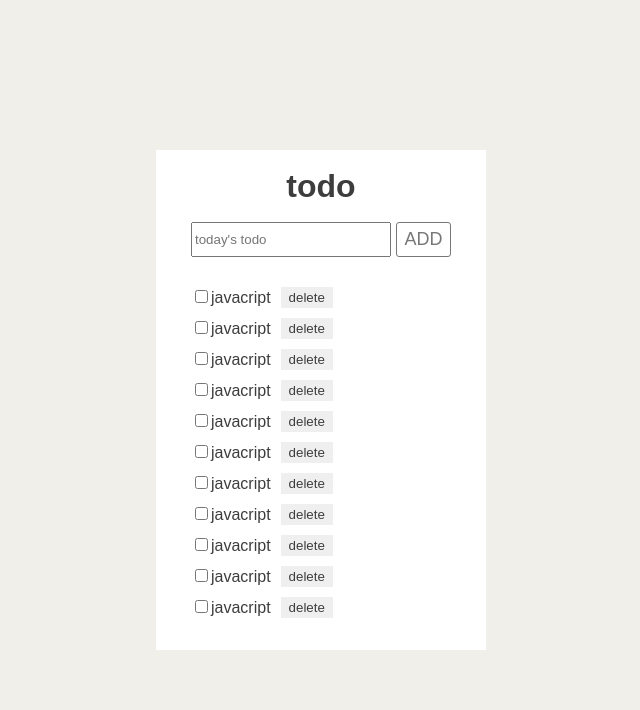
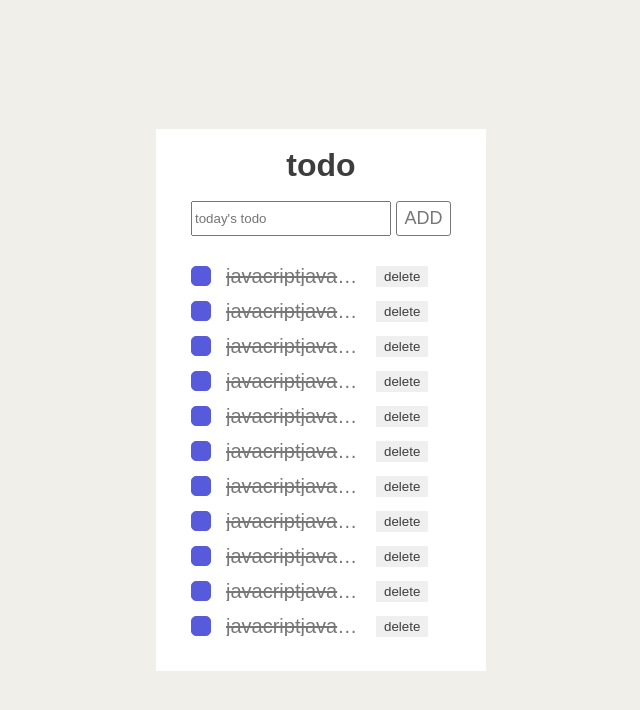
Before and after one commit to Kim-Jaemin420/wanted-pre-onboarding-fe, a React (Create React App) app: page /todo in a window 1280 px wide. Shown: the top 710 px of the page, without its empty margins (319-959 px from the left). Built offline with nearby package versions, Linux system fonts and the light colour scheme.

Commit message:
Feat: todo list 컴포넌트 구조 설정

```diff
--- a/src/components/TodoItem/TodoItem.tsx
+++ b/src/components/TodoItem/TodoItem.tsx
@@ -1,13 +1,26 @@
 import React from 'react';
 import styles from './todoItem.module.scss';
 
-const { todoItem } = styles;
+const { todoItem, todoContent } = styles;
 
 function TodoItem() {
+  const handleChangeCheckbox = (event: React.ChangeEvent<HTMLInputElement>) => {
+    console.log(event.target);
+  };
+
   return (
     <li className={todoItem}>
-      <input type="checkbox" name="" id="" />
-      javacript
+      <input
+        type="checkbox"
+        name="complete"
+        id="complete"
+        className="a11yHidden"
+        checked={true}
+        onChange={handleChangeCheckbox}
+      />
+      <label htmlFor="complete">
+        <span className={todoContent}>javacriptjavacripjavacriptjavacrip</span>
+      </label>
       <button>delete</button>
     </li>
   );
```
